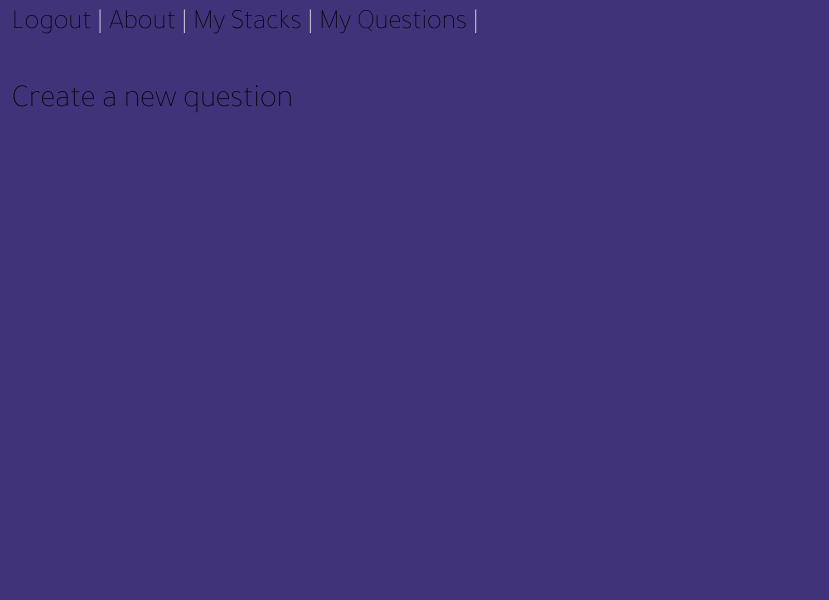
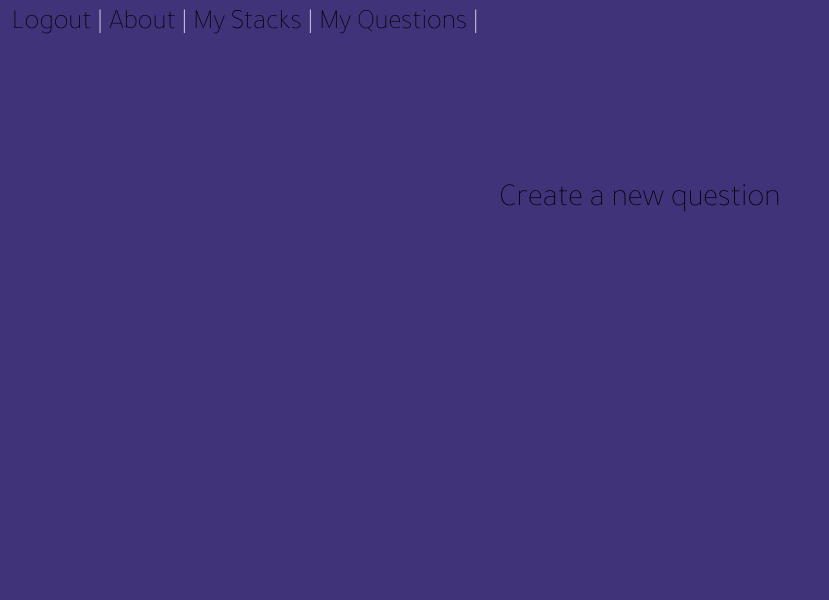
Before and after one commit to sabinaTT/talk-the-walk, a Django app: page /questions/ in a window 1280 px wide. Shown: the top 600 px of the page, without its empty margins (0-829 px from the left). Run offline with Django 4.2, Linux system fonts and the light colour scheme; the visitor is signed in with stand-in values (Sample User, id 1); data that the repository does not hold is empty; some web fonts are replaced.

Commit message:
style question_index template

```diff
--- a/main_app/static/styles/styles.css
+++ b/main_app/static/styles/styles.css
@@ -151,7 +151,7 @@ label {
     font-weight: bold;
 }
 #question {
-    color: white;
+    color: rgb(255, 255, 255);
     font-weight: bold;
     font-size: 100%
 }
@@ -187,7 +187,25 @@ label {
 #h2-create-question {
     font-family: 'Tajawal', sans-serif;
 }
-
+.create-question {
+    position: fixed;
+    top: 25%;
+    left: 50%;
+    transform: translate(-50%, -50%);
+}
+#list_questions_box {
+    justify-content: center;
+    position: fixed;
+    top: 50%;
+    left: 50%;
+    transform: translate(-50%, -50%);
+}
+#question-box {
+    justify-content: center;
+    width: 100%;
+    color: white;
+    text-align: center;
+}
 /*
 a:link, a:visited, a:hover, a:active {
     color: white;
--- a/main_app/templates/list_stacks.html
+++ b/main_app/templates/list_stacks.html
@@ -3,6 +3,7 @@
 <div class="container-fluid">
     <br />
     <br />
+
     <div class="row justify-content-sm-between" >
         <div class="col-sm-7 d-flex justify-content-around" id='choose-stack-txt'>
             <h2>Choose a stack to practice</h2>
--- a/main_app/templates/questions_index.html
+++ b/main_app/templates/questions_index.html
@@ -7,11 +7,11 @@
             <h2 class='create-question'>Create a new question</h2>
         </a>
     </div>
-    <br />
+    <div class="row" id='list_questions_box'>
 
 {% for question in questions %}
     <div class='row'>
-        <div class="col-sm-8 h4">
+        <div class="col-sm-6 h4" id='question-box'>
         <a id='question' href="{% url 'questions_show' question.pk %}">
             <div>
                 <span>{{ question.the_question }}</span>
@@ -19,8 +19,8 @@
                 |  <span id='stack-name'>{{ question.stack }}</span>
             </div>
         </div>
-    </div>
+
 {% endfor %}
-
+</div>
 </div>
 {% endblock %}
```
